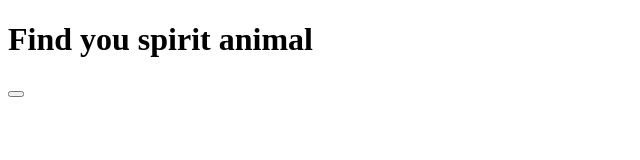
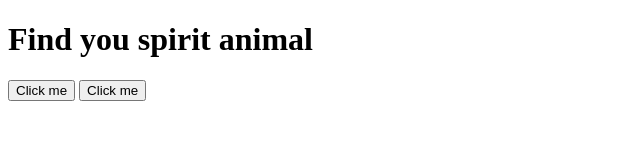
Before and after one commit to thamy2/thamy2.github.io, a plain HTML site: page index.html in a window 1280 px wide. Shown: the whole page, without its empty margins (0-640 px from the left). Drawn offline with Linux system fonts and the light colour scheme.

Commit message:
added button

```diff
--- a/index.html
+++ b/index.html
@@ -6,9 +6,17 @@
   </head>
   <body>
     <h1>Find you spirit animal</h1>
-    <button type="button" name="button"></button>
 
-    <script type="text/javascript">
+    <button onclick="firstfunction(1)">Click me</button>
+    <button onclick="firstfunction(2)">Click me</button>
+
+    <script>
+
+      function firstfunction(){
+        alert('the button is clicked');
+        console.log('the button is clicked');
+        document.getElementbyID('mytextbox').innerhtml = '<h2> adding some text now>/h2>'
+      }
 
 
 
```
